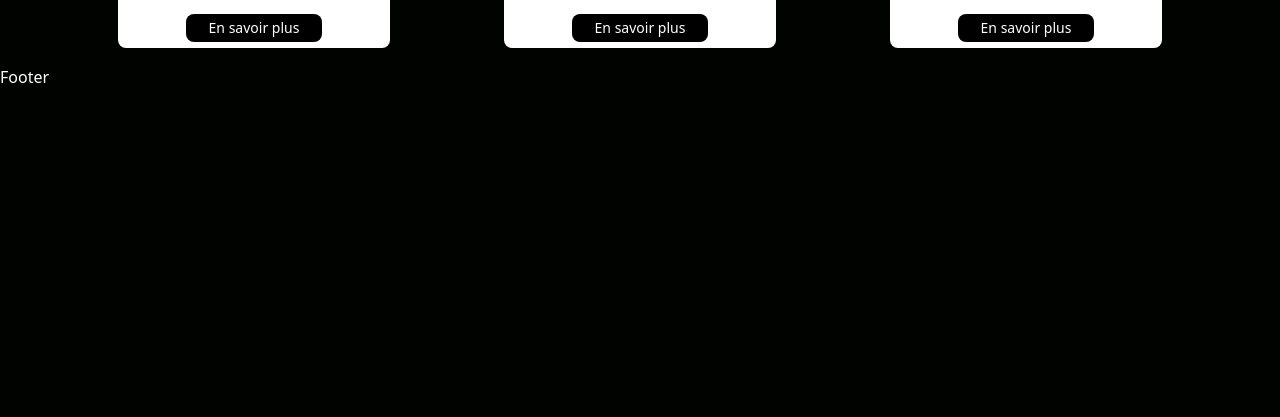
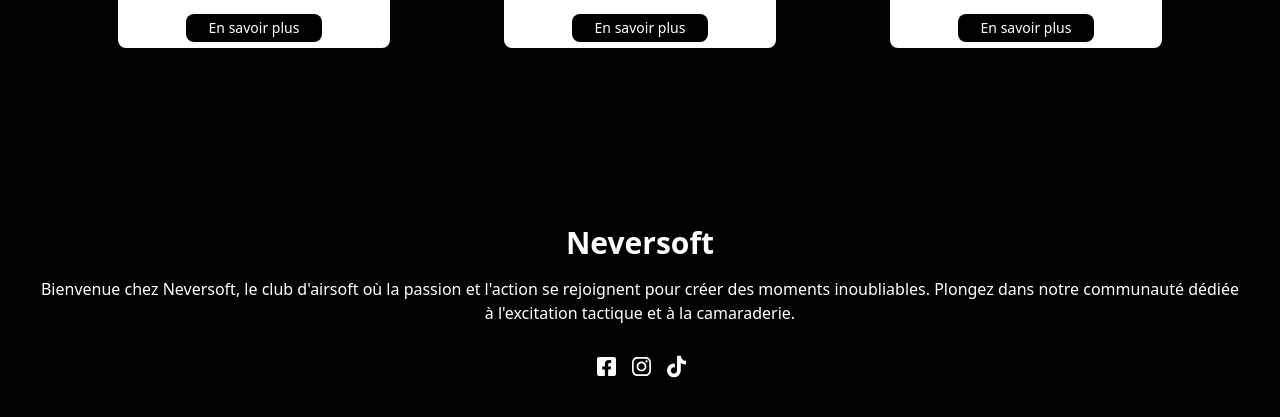
Before and after one commit to Florentin-Fallon/Neversoft, a React (Create React App) app: page /inscription in a window 1280 px wide. Shown: the part 1041-1458 px from the top of the page. Before the commit the page ends 1130 px from the top, so only its background shows below. Built offline with nearby package versions, Linux system fonts and the light colour scheme; the HTML template or start-up script is replaced by a standard one.

Commit message:
create footer

```diff
--- a/package.json
+++ b/package.json
@@ -11,7 +11,7 @@
     "react-dom": "^18.2.0",
     "react-helmet": "^6.1.0",
     "react-icons": "^4.12.0",
-    "react-scripts": "5.0.1",
+    "react-scripts": "^5.0.1",
     "react-typed": "^1.2.0",
     "web-vitals": "^2.1.0"
   },
--- a/src/components/Footer.jsx
+++ b/src/components/Footer.jsx
@@ -1,11 +1,26 @@
-import React from "react";
+import React from 'react';
+import {
+  FaFacebookSquare,
+  FaInstagram,
+  FaTiktok
+} from 'react-icons/fa';
 
 const Footer = () => {
-    return (
+  return (
+    <div className='max-w-[1240px] flex mx-auto pt-16 pb-4 px-4 mt-24 lg:grid-cols-3 gap-8 text-white text-center justify-center'>
         <div>
-            <h1 className="text-white">Footer</h1>
+            <h1 className='w-full text-3xl font-bold text-white'>Neversoft</h1>
+            <p className='text-center pt-4'>Bienvenue chez Neversoft, le club d'airsoft où la passion et l'action se rejoignent pour créer des moments inoubliables.
+            Plongez dans notre communauté dédiée à l'excitation tactique et à la camaraderie.
+            </p>
+                <div className='flex md:w-[75%] my-6 justify-center mx-36'>
+                    <FaFacebookSquare className='pl-4' size={35} />
+                    <FaInstagram className='pl-4' size={35} />
+                    <FaTiktok className='pl-4' size={35} />
+                </div>
         </div>
-    )
-}
+    </div>
+  );
+};
 
 export default Footer;
--- a/src/components/Navbar.jsx
+++ b/src/components/Navbar.jsx
@@ -20,9 +20,9 @@ const Navbar = () => {
                 <li className="p-4">Contact</li>
             </ul>
             <div onClick={handleNav} className="block md:hidden">
-                {!nav ? <AiOutlineClose size={20} /> : <AiOutlineMenu size={20} />}
+                {nav ? <AiOutlineClose size={20} /> : <AiOutlineMenu size={20} />}
             </div>
-            <div className={!nav ? "fixed left-0 top-0 w-[60%] h-full border-r border-r-gray-900 bg-[#000300] ease-in-out duration-500 " : "fixed left-[-100%]"}>
+            <div className={nav ? "fixed left-0 top-0 w-[60%] h-full border-r border-r-gray-900 bg-[#000300] ease-in-out duration-500 " : "fixed left-[-100%]"}>
             <h1 className="w-full text-3xl font-bold text-[white] m-4">Neversoft</h1>
                 <ul className="uppercase p-4">
                 <li className="p-4 border-b border-gray-600">Accueil</li>
```
Also changed, not shown: 1 other file (tests, documents, lock files or other folders).
